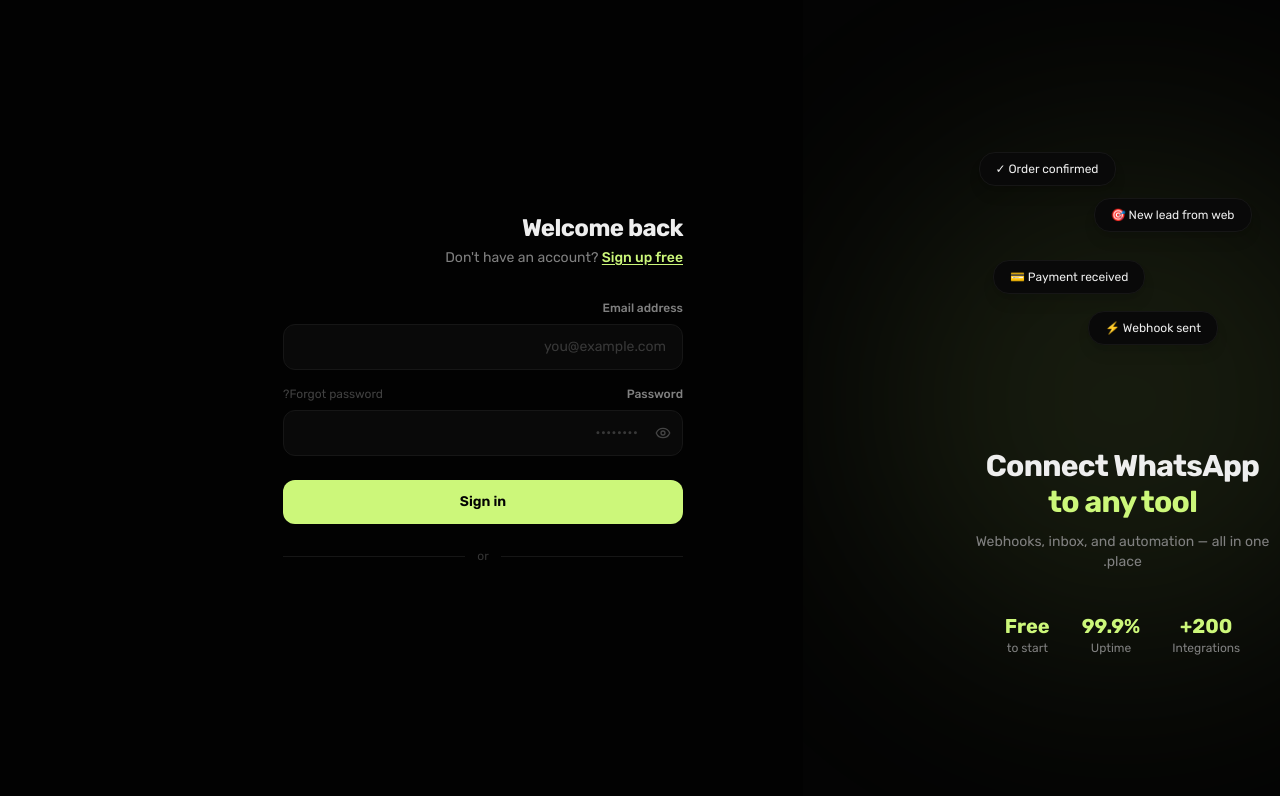
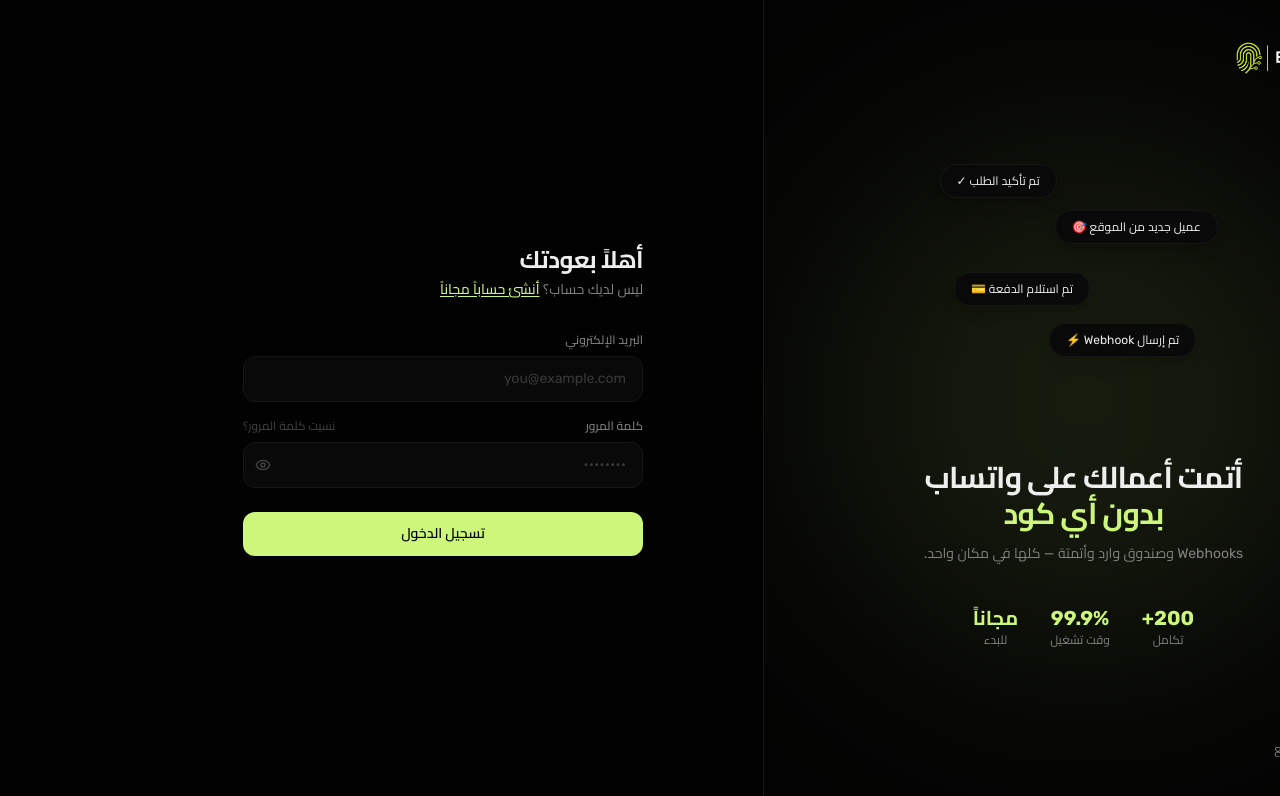
Before and after one commit to basmawebinfo-hub/basma-app-, a Next.js app: page /login in a window 1280 px wide. Shown: the top 796 px of the page. Built offline with nearby package versions, Linux system fonts and the light colour scheme; a web font is replaced by a local one.

Commit message:
feat(login): professional redesign - real logo, i18n, RTL

```diff
--- a/app/(auth)/login/page.tsx
+++ b/app/(auth)/login/page.tsx
@@ -2,11 +2,13 @@
 
 import { useState } from "react"
 import Link from "next/link"
-import { Eye, EyeOff, MessageSquare } from "lucide-react"
+import { Eye, EyeOff } from "lucide-react"
 import { motion } from "framer-motion"
 import { login } from "@/app/actions/auth"
+import { useI18n } from "@/lib/i18n"
 
 export default function LoginPage() {
+  const { t } = useI18n()
   const [error, setError] = useState<string | null>(null)
   const [loading, setLoading] = useState(false)
   const [showPassword, setShowPassword] = useState(false)
@@ -23,207 +25,97 @@ export default function LoginPage() {
     }
   }
 
+  const bubbles = [
+    { top: "0%", left: "0%", delay: 0, key: "auth.b1" },
+    { top: "18%", left: "40%", delay: 0.4, key: "auth.b2" },
+    { top: "42%", left: "5%", delay: 0.8, key: "auth.b3" },
+    { top: "62%", left: "38%", delay: 1.2, key: "auth.b4" },
+  ]
+  const stats = [
+    { value: "200+", key: "auth.statIntegrations" },
+    { value: "99.9%", key: "auth.statUptime" },
+    { value: t("hero.cta") === "Start Free" ? "Free" : "مجاناً", key: "auth.statFree" },
+  ]
+
   return (
     <div className="min-h-screen bg-background flex">
 
       {/* ── Left panel ── */}
-      <div className="hidden lg:flex relative w-1/2 flex-col overflow-hidden bg-card border-r border-border">
-
-        {/* Animated grid background */}
-        <div
-          className="absolute inset-0 opacity-[0.04]"
-          style={{
-            backgroundImage:
-              "linear-gradient(var(--color-border) 1px, transparent 1px), linear-gradient(90deg, var(--color-border) 1px, transparent 1px)",
-            backgroundSize: "40px 40px",
-          }}
-        />
-
-        {/* Lime glow */}
+      <div className="hidden lg:flex relative w-1/2 flex-col overflow-hidden bg-card border-e border-border">
+        <div className="absolute inset-0 opacity-[0.04]" style={{ backgroundImage: "linear-gradient(var(--color-border) 1px, transparent 1px), linear-gradient(90deg, var(--color-border) 1px, transparent 1px)", backgroundSize: "40px 40px" }} />
         <div className="absolute top-1/2 left-1/2 -translate-x-1/2 -translate-y-1/2 w-[500px] h-[500px] rounded-full bg-primary/10 blur-[120px] pointer-events-none" />
 
         {/* Brand */}
-        <div className="relative z-10 flex items-center gap-2.5 p-10">
-          <div className="w-8 h-8 rounded-lg bg-primary flex items-center justify-center">
-            <MessageSquare className="w-4 h-4 text-primary-foreground" />
-          </div>
-          <span className="font-mono font-bold text-foreground tracking-tight">basma</span>
+        <div className="relative z-10 p-10">
+          <Link href="/"><img src="/basma-logo.png" alt="BASMA" className="h-9 w-auto object-contain" /></Link>
         </div>
 
         {/* Center content */}
         <div className="relative z-10 flex-1 flex flex-col items-center justify-center px-12 text-center">
-          {/* Floating chat bubbles */}
           <div className="relative w-72 h-64 mb-10">
-            {[
-              { top: "0%",   left: "0%",   delay: 0,   msg: "Order confirmed ✓" },
-              { top: "18%",  left: "40%",  delay: 0.4, msg: "New lead from web 🎯" },
-              { top: "42%",  left: "5%",   delay: 0.8, msg: "Payment received 💳" },
-              { top: "62%",  left: "38%",  delay: 1.2, msg: "Webhook sent ⚡" },
-            ].map((bubble) => (
-              <motion.div
-                key={bubble.msg}
-                initial={{ opacity: 0, y: 10 }}
-                animate={{ opacity: 1, y: 0 }}
-                transition={{ delay: bubble.delay, duration: 0.5 }}
-                style={{ top: bubble.top, left: bubble.left }}
-                className="absolute"
-              >
-                <div className="px-4 py-2 rounded-2xl bg-secondary border border-border text-xs text-foreground whitespace-nowrap shadow-lg">
-                  {bubble.msg}
-                </div>
+            {bubbles.map((bubble) => (
+              <motion.div key={bubble.key} initial={{ opacity: 0, y: 10 }} animate={{ opacity: 1, y: 0 }} transition={{ delay: bubble.delay, duration: 0.5 }} style={{ top: bubble.top, left: bubble.left }} className="absolute">
+                <div className="px-4 py-2 rounded-2xl bg-secondary border border-border text-xs text-foreground whitespace-nowrap shadow-lg">{t(bubble.key)}</div>
               </motion.div>
             ))}
           </div>
-
-          <motion.h2
-            initial={{ opacity: 0, y: 20 }}
-            animate={{ opacity: 1, y: 0 }}
-            transition={{ delay: 0.3, duration: 0.6 }}
-            className="text-3xl font-bold text-foreground mb-3 tracking-tight"
-          >
-            Connect WhatsApp<br />
-            <span className="text-primary">to any tool</span>
+          <motion.h2 initial={{ opacity: 0, y: 20 }} animate={{ opacity: 1, y: 0 }} transition={{ delay: 0.3, duration: 0.6 }} className="text-3xl font-bold text-foreground mb-3 tracking-tight">
+            {t("auth.headline1")}<br /><span className="text-primary">{t("auth.headline2")}</span>
           </motion.h2>
-          <motion.p
-            initial={{ opacity: 0 }}
-            animate={{ opacity: 1 }}
-            transition={{ delay: 0.5, duration: 0.6 }}
-            className="text-sm text-muted-foreground max-w-xs"
-          >
-            Webhooks, inbox, and automation — all in one place.
-          </motion.p>
-
-          {/* Stats row */}
-          <motion.div
-            initial={{ opacity: 0 }}
-            animate={{ opacity: 1 }}
-            transition={{ delay: 0.7, duration: 0.6 }}
-            className="flex items-center gap-8 mt-10"
-          >
-            {[
-              { value: "200+", label: "Integrations" },
-              { value: "99.9%", label: "Uptime" },
-              { value: "Free", label: "to start" },
-            ].map((stat) => (
-              <div key={stat.label} className="text-center">
+          <motion.p initial={{ opacity: 0 }} animate={{ opacity: 1 }} transition={{ delay: 0.5, duration: 0.6 }} className="text-sm text-muted-foreground max-w-xs">{t("auth.subtext")}</motion.p>
+          <motion.div initial={{ opacity: 0 }} animate={{ opacity: 1 }} transition={{ delay: 0.7, duration: 0.6 }} className="flex items-center gap-8 mt-10">
+            {stats.map((stat) => (
+              <div key={stat.key} className="text-center">
                 <p className="text-xl font-bold text-primary">{stat.value}</p>
-                <p className="text-xs text-muted-foreground">{stat.label}</p>
+                <p className="text-xs text-muted-foreground">{t(stat.key)}</p>
               </div>
             ))}
           </motion.div>
         </div>
 
-        {/* Back to website */}
         <div className="relative z-10 p-10">
-          <Link href="/" className="inline-flex items-center gap-2 text-xs text-muted-foreground hover:text-foreground transition-colors">
-            &larr; Back to website
-          </Link>
+          <Link href="/" className="inline-flex items-center gap-2 text-xs text-muted-foreground hover:text-foreground transition-colors">&larr; {t("auth.back")}</Link>
         </div>
       </div>
 
       {/* ── Right panel — form ── */}
       <div className="flex-1 flex items-center justify-center px-6 py-12">
-        <motion.div
-          initial={{ opacity: 0, x: 20 }}
-          animate={{ opacity: 1, x: 0 }}
-          transition={{ duration: 0.5 }}
-          className="w-full max-w-[400px]"
-        >
-          {/* Mobile brand */}
-          <div className="flex items-center gap-2.5 mb-10 lg:hidden">
-            <div className="w-8 h-8 rounded-lg bg-primary flex items-center justify-center">
-              <MessageSquare className="w-4 h-4 text-primary-foreground" />
-            </div>
-            <span className="font-mono font-bold text-foreground tracking-tight">basma</span>
+        <motion.div initial={{ opacity: 0, x: 20 }} animate={{ opacity: 1, x: 0 }} transition={{ duration: 0.5 }} className="w-full max-w-[400px]">
+          <div className="mb-10 lg:hidden">
+            <Link href="/"><img src="/basma-logo.png" alt="BASMA" className="h-8 w-auto object-contain" /></Link>
           </div>
 
-          <h1 className="text-2xl font-bold text-foreground tracking-tight mb-1">
-            Welcome back
-          </h1>
+          <h1 className="text-2xl font-bold text-foreground tracking-tight mb-1">{t("auth.welcome")}</h1>
           <p className="text-sm text-muted-foreground mb-8">
-            {"Don't have an account? "}
-            <Link href="/register" className="text-primary hover:text-primary/80 transition-colors font-medium underline underline-offset-2">
-              Sign up free
-            </Link>
+            {t("auth.noAccount")}{" "}
+            <Link href="/register" className="text-primary hover:text-primary/80 transition-colors font-medium underline underline-offset-2">{t("auth.signupFree")}</Link>
           </p>
 
           <form onSubmit={handleSubmit} className="space-y-4">
-            {/* Email */}
             <div className="space-y-2">
-              <label htmlFor="email" className="block text-xs font-medium text-muted-foreground">
-                Email address
-              </label>
-              <input
-                id="email"
-                name="email"
-                type="email"
-                required
-                autoComplete="email"
-                placeholder="you@example.com"
-                className="w-full px-4 py-3 rounded-xl bg-secondary border border-border text-sm text-foreground placeholder:text-muted-foreground/40 focus:outline-none focus:border-primary/60 focus:ring-1 focus:ring-primary/20 transition-all"
-              />
+              <label htmlFor="email" className="block text-xs font-medium text-muted-foreground">{t("auth.email")}</label>
+              <input id="email" name="email" type="email" required autoComplete="email" placeholder="you@example.com" className="w-full px-4 py-3 rounded-xl bg-secondary border border-border text-sm text-foreground placeholder:text-muted-foreground/40 focus:outline-none focus:border-primary/60 focus:ring-1 focus:ring-primary/20 transition-all" />
             </div>
-
-            {/* Password */}
             <div className="space-y-2">
               <div className="flex items-center justify-between">
-                <label htmlFor="password" className="text-xs font-medium text-muted-foreground">
-                  Password
-                </label>
-                <a href="#" className="text-xs text-muted-foreground/50 hover:text-primary transition-colors">
-                  Forgot password?
-                </a>
+                <label htmlFor="password" className="text-xs font-medium text-muted-foreground">{t("auth.password")}</label>
+                <Link href="/forgot-password" className="text-xs text-muted-foreground/50 hover:text-primary transition-colors">{t("auth.forgot")}</Link>
               </div>
               <div className="relative">
-                <input
-                  id="password"
-                  name="password"
-                  type={showPassword ? "text" : "password"}
-                  required
-                  autoComplete="current-password"
-                  placeholder="••••••••"
-                  className="w-full px-4 py-3 pr-11 rounded-xl bg-secondary border border-border text-sm text-foreground placeholder:text-muted-foreground/40 focus:outline-none focus:border-primary/60 focus:ring-1 focus:ring-primary/20 transition-all"
-                />
-                <button
-                  type="button"
-                  tabIndex={-1}
-                  onClick={() => setShowPassword((v) => !v)}
-                  className="absolute right-3 top-1/2 -translate-y-1/2 text-muted-foreground/50 hover:text-muted-foreground transition-colors"
-                  aria-label={showPassword ? "Hide password" : "Show password"}
-                >
+                <input id="password" name="password" type={showPassword ? "text" : "password"} required autoComplete="current-password" placeholder="••••••••" className="w-full px-4 py-3 pe-11 rounded-xl bg-secondary border border-border text-sm text-foreground placeholder:text-muted-foreground/40 focus:outline-none focus:border-primary/60 focus:ring-1 focus:ring-primary/20 transition-all" />
+                <button type="button" tabIndex={-1} onClick={() => setShowPassword((v) => !v)} className="absolute end-3 top-1/2 -translate-y-1/2 text-muted-foreground/50 hover:text-muted-foreground transition-colors" aria-label={showPassword ? "Hide" : "Show"}>
                   {showPassword ? <EyeOff size={16} /> : <Eye size={16} />}
                 </button>
               </div>
             </div>
-
-            {/* Error */}
-            {error && (
-              <div className="rounded-xl bg-destructive/10 border border-destructive/20 px-4 py-3">
-                <p className="text-xs text-destructive">{error}</p>
-              </div>
-            )}
-
-            {/* Submit */}
-            <button
-              type="submit"
-              disabled={loading}
-              className="w-full py-3 mt-2 bg-primary text-primary-foreground text-sm font-semibold rounded-xl hover:bg-primary/90 active:scale-[0.99] transition-all disabled:opacity-50 disabled:cursor-not-allowed"
-            >
-              {loading ? "Signing in..." : "Sign in"}
+            {error && (<div className="rounded-xl bg-destructive/10 border border-destructive/20 px-4 py-3"><p className="text-xs text-destructive">{error}</p></div>)}
+            <button type="submit" disabled={loading} className="w-full py-3 mt-2 bg-primary text-primary-foreground text-sm font-semibold rounded-xl hover:bg-primary/90 active:scale-[0.99] transition-all disabled:opacity-50 disabled:cursor-not-allowed">
+              {loading ? t("auth.signingin") : t("auth.signin")}
             </button>
           </form>
 
-          {/* Divider */}
-          <div className="flex items-center gap-3 my-6">
-            <div className="flex-1 h-px bg-border" />
-            <span className="text-xs text-muted-foreground/40">or</span>
-            <div className="flex-1 h-px bg-border" />
-          </div>
-
-          <p className="text-center text-xs text-muted-foreground/40 lg:hidden">
-            <Link href="/" className="hover:text-muted-foreground transition-colors">
-              &larr; Back to website
-            </Link>
+          <p className="text-center text-xs text-muted-foreground/40 mt-6 lg:hidden">
+            <Link href="/" className="hover:text-muted-foreground transition-colors">&larr; {t("auth.back")}</Link>
           </p>
         </motion.div>
       </div>
```
